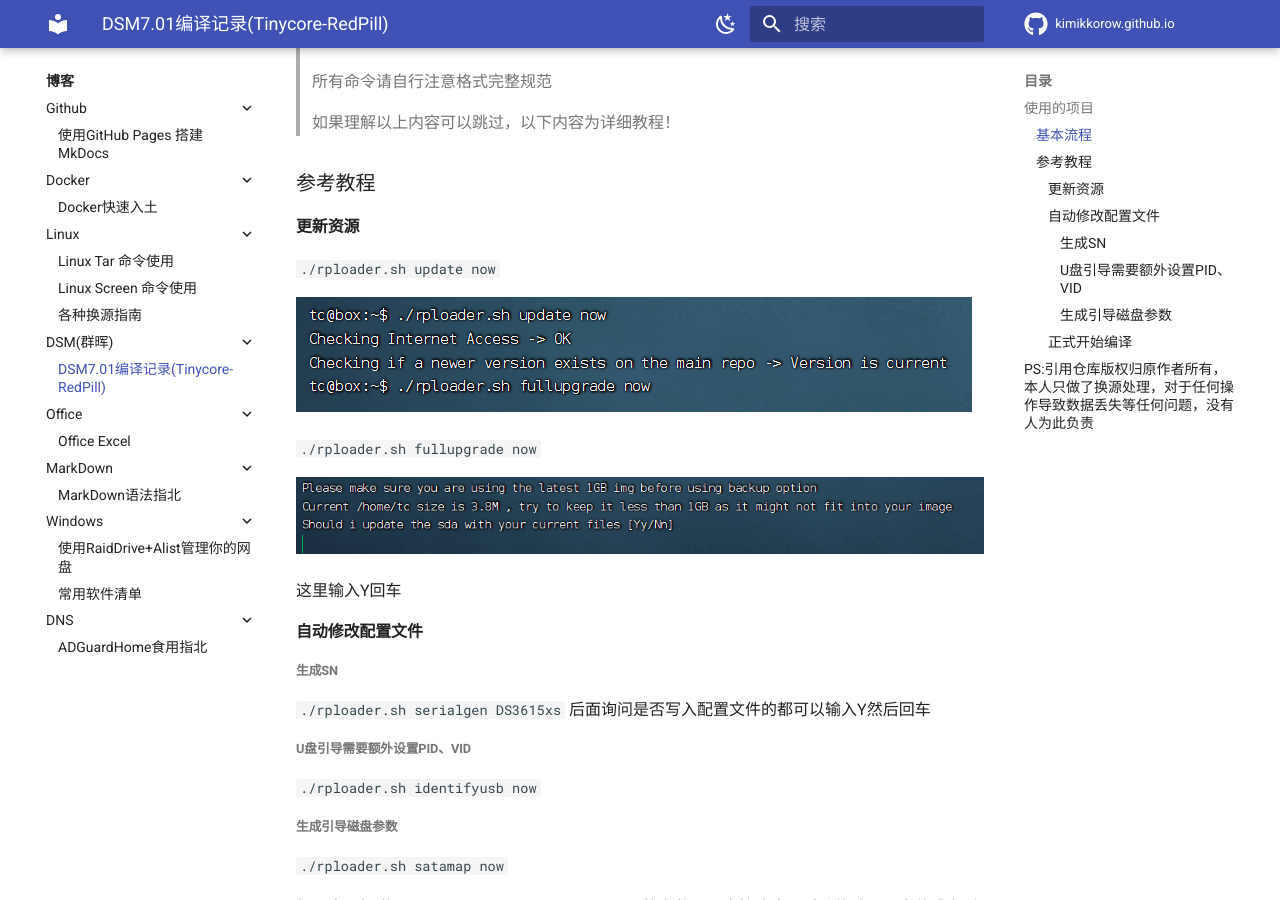
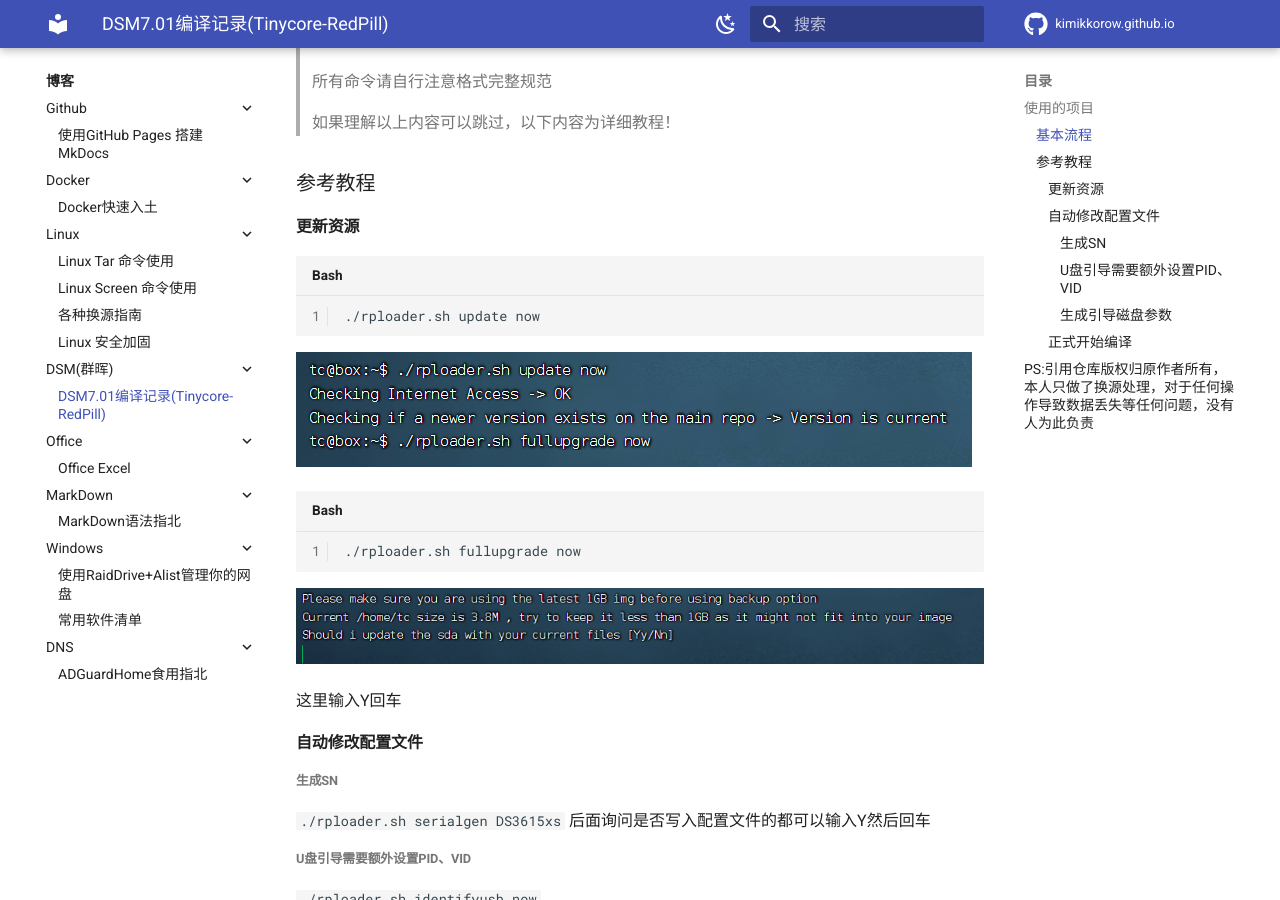
Before and after one commit to kimikkorow/kimikkorow.github.io, an MkDocs documentation site: the page built from docs/blog/DSM7.01编译记录(tinycore-redpill).md, in a window 1280 px wide and 900 px high, scrolled down 1389 px. Built offline with MkDocs 1.6.1 and Material for MkDocs 9.7.7, drawn with Linux system fonts in a browser that asks for light colours; comment, search, counter and statistics services are not loaded.

Commit message:
小修改，添加Linux安全部分？

````diff
--- a/docs/blog/DSM7.01编译记录(tinycore-redpill).md
+++ b/docs/blog/DSM7.01编译记录(tinycore-redpill).md
@@ -61,13 +61,17 @@
 
 #### 更新资源
 
-```./rploader.sh update now```
+```bash
+./rploader.sh update now
+```
 
-![202206171245490.png](assets/62aca3362af7f.png)
+![Tinycore-Redlill-2](./assets/Tinycore-Redlill-2.png)
 
-```./rploader.sh fullupgrade now```
+```bash
+./rploader.sh fullupgrade now
+```
 
-![202206171245418.png](assets/62aca336c8d21.png)
+![Tinycore-Redlill-1](./assets/Tinycore-Redlill-1.png)
 
 这里输入Y回车
 
--- a/mkdocs.yml
+++ b/mkdocs.yml
@@ -59,6 +59,7 @@
        - blog/Linux Tar 命令使用.md  # 小分类条目
        - blog/Linux Screen 命令使用.md  # 小分类条目
        - blog/各种换源指南.md
+       - blog/Linux安全加固.md
     - DSM(群晖):
        - blog/DSM7.01编译记录(tinycore-redpill).md
     - Office:
````
Also changed, not shown: docs/about/link.md (+12 -0 lines), docs/blog/Docker快速入土.md (+1 -1 lines), docs/blog/Linux安全加固.md (added, +76 -0 lines), docs/blog/assets/Docker_Desktop.png (renamed from docs/blog/assets/62d0fee747bbe.png), docs/blog/assets/Fail2Ban_ssh_comfig.png (added), docs/blog/assets/Tinycore-Redlill-1.png (renamed from docs/blog/assets/62aca336c8d21.png), docs/blog/assets/Tinycore-Redlill-2.png (renamed from docs/blog/assets/62aca3362af7f.png).
